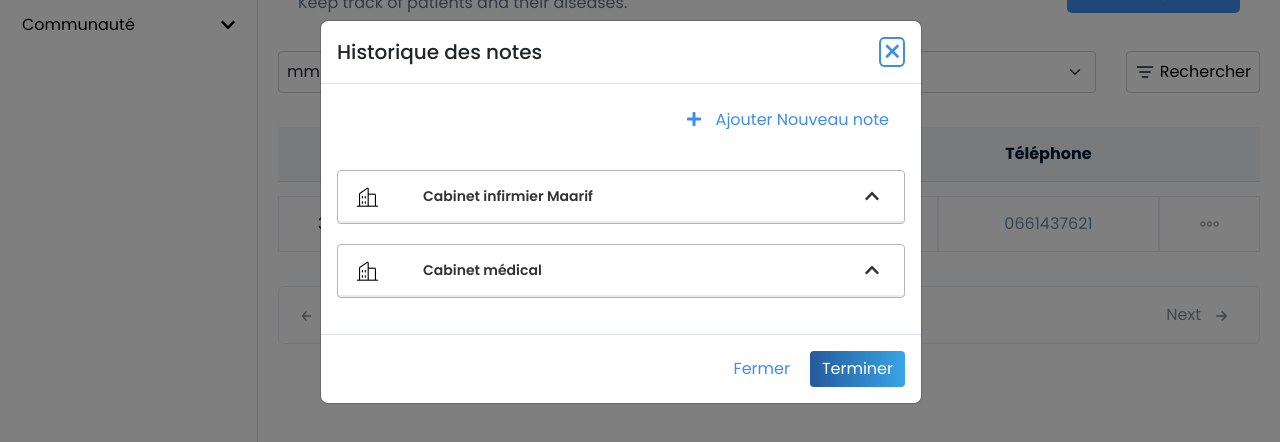
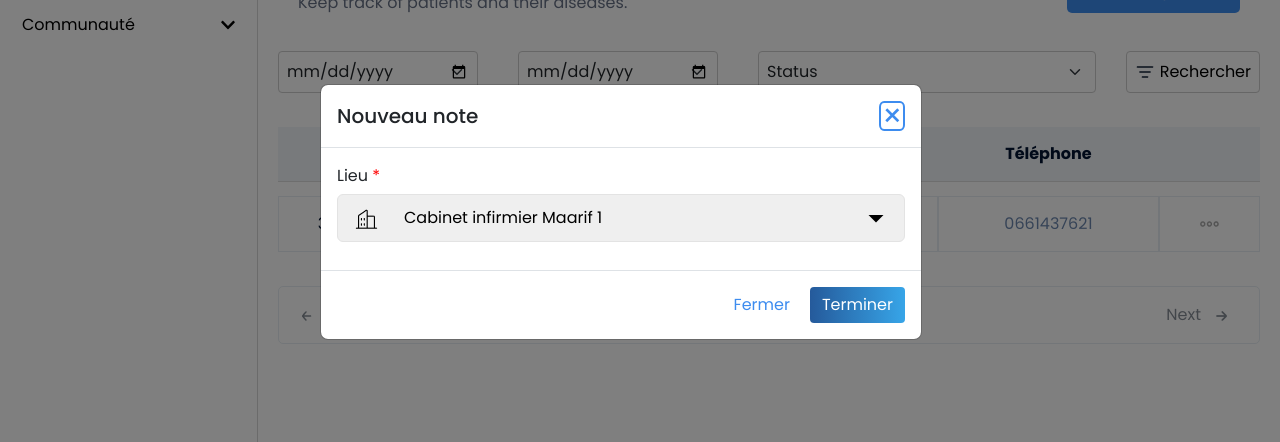
Before and after one commit to omarelhassani12/Mediclic2024, a plain HTML site: page index.html in a window 1280 px wide. Shown: the part 188-630 px from the top of the page. Drawn offline with nearby package versions, Linux system fonts and the light colour scheme.

Commit message:
add the left icon to the inputs

```diff
--- a/css/patient-modal.css
+++ b/css/patient-modal.css
@@ -39,40 +39,6 @@ body {
     border: none;
 }
 
-
-/* .close-btn {
-    color: #3D8CEF;
-    cursor: pointer;
-    display: inline-flex;
-    align-items: center;
-    justify-content: center;
-    width: 25px;
-    height: 25px;
-    border-radius: 10%;
-    border: 2px solid #3D8CEF;
-    margin-right: 10px;
-}
-
-.close-btn i {
-    margin-bottom: 2px;
-    font-size: 1rem;
-    color: #3D8CEF;
-} */
-
-
-/* .modal-content .btn-close {
-    color: #3D8CEF !important;
-    cursor: pointer;
-    display: inline-flex;
-    align-items: center;
-    justify-content: center;
-    width: 10px;
-    height: 10px;
-    border-radius: 10%;
-    border: 3px solid #3D8CEF;
-    margin-right: 10px;
-}
-*/
 .btn-close-blue {
     box-sizing: content-box;
     line-height: 0;
@@ -136,6 +102,30 @@ label {
     position: relative;
 }
 
+.new-comment i {
+    position: absolute;
+    left: 10px;
+    top: 50%;
+    transform: translateY(-50%);
+    z-index: 1;
+}
+
+.new-comment select,
+.new-comment input {
+    padding-left: 30px;
+}
+
+.icon-lieu {
+    width: 20px;
+    height: 20px;
+}
+
+/* Style for the icon-lieu class */
+.icon-lieu::before {
+    position: relative;
+    content: url('../img/icons/lieu.png'); /* Icon path */
+}
+
 .new-comment select {
     flex: 1;
 }
@@ -146,7 +136,6 @@ label,
 }
 
 .new-comment {
-    position: relative;
     width: 100%;
 }
 
@@ -155,7 +144,7 @@ label,
     border: 1px solid var(--c-grey-200);
     border-radius: 6px;
     height: 48px;
-    padding: 0 26px 0 46px;
+    padding: 0 26px 0 66px;
     width: 100%;
     appearance: none;
     -webkit-appearance: none;
@@ -177,6 +166,8 @@ label,
     }
 }
 
+
+
 label span {
     color: red;
 }
@@ -186,7 +177,7 @@ input[type="text"] {
     border: 1px solid var(--c-grey-200);
     border-radius: 6px;
     height: 48px;
-    padding: 0 26px 0 46px;
+    padding: 0 26px 0 66px;
     width: 100%;
     font-size: 16px;
     color: var(--c-grey-500);
@@ -224,7 +215,7 @@ input[type="text"]::placeholder {
     border: 1px solid var(--c-grey-200);
     border-radius: 6px;
     height: 48px;
-    padding: 0 26px 0 46px;
+    padding: 0 26px 0 66px;
     width: 100%;
     font-size: 16px;
     color: var(--c-grey-500);
@@ -266,7 +257,7 @@ input[type="email"] {
     border: 1px solid var(--c-grey-200);
     border-radius: 6px;
     height: 48px;
-    padding: 0 26px 0 46px;
+    padding: 0 26px 0 66px;
     width: 100%;
     font-size: 16px;
     color: var(--c-grey-500);
@@ -286,6 +277,8 @@ input[type="email"]:focus {
     border-color: var(--c-grey-300);
     box-shadow: 0 0 0 4px var(--c-grey-100);
 }
+
+
 
 /* //////////////////////////////////////////////////////////////////////// */
 
@@ -366,7 +359,7 @@ input[type="email"]:focus {
 }
 
 .title-diag .title span {
-    margin-left: 35px;
+    margin-left: 20px;
     font-size: 14px;
     color: #333333;
     font-weight: 600;
--- a/index.html
+++ b/index.html
@@ -392,7 +392,7 @@
         </div>
     </div>
 
-    <!-- Notes Modal -->
+    <!-- //Notes Modal -->
     <div class="modal fade" id="NotesModal" tabindex="-1" aria-labelledby="NotesModalLabel" aria-hidden="true">
         <div class="modal-dialog modal-dialog-centered modal-xl">
             <div class="modal-content">
@@ -404,7 +404,7 @@
                     <form action="">
                         <div class="col-xs-12">
                             <div class="col-md-12 btn-icon">
-                                <button type="button" class="btn-note">
+                                <button type="button" class="btn-note" data-bs-toggle="modal" data-bs-target="#NVNotesModal">
                                     <i class="fas fa-plus"></i>
                                     <span>Ajouter Nouveau note</span>
                                 </button>
@@ -464,6 +464,37 @@
         </div>
     </div>
 
+    <!-- //NV Notes Modal -->
+    <div class="modal fade" id="NVNotesModal" tabindex="-1" aria-labelledby="NVNotesModalLabel" aria-hidden="true">
+        <div class="modal-dialog modal-dialog-centered modal-xl">
+            <div class="modal-content">
+                <div class="modal-header">
+                    <h5 class="modal-title" id="NVNotesModalLabel">Nouveau note</h5>
+                    <button type="button" class="btn-close-blue" data-bs-dismiss="modal" aria-label="Close"></button>
+                </div>
+                <div class="modal-body">
+                    <form action="">
+                        <div class="col-sm-12">
+                            <label for="lieu">Lieu <span>*</span></label>
+                            <div class="new-comment">
+                                <i class="icon-lieu"></i>
+                                <select>
+                                    <option value="Cabinet infirmier Maarif 1">Cabinet infirmier Maarif  1</option>
+                                    <option value="Lieu2">Lieu 2</option>
+                                </select>
+                                <i class="icon-down-arrow"></i>
+                            </div>
+                        </div>
+                    </form>
+                </div>
+                <div class="modal-footer">
+                    <button type="button" class="btn btn-fermer" data-bs-dismiss="modal">Fermer</button>
+                    <button type="button" class="btn btn-primary2">Terminer</button>
+                </div>
+            </div>
+        </div>
+    </div>
+
 
 
     <script src="https://cdnjs.cloudflare.com/ajax/libs/font-awesome/5.15.4/js/all.min.js"></script>
@@ -473,9 +504,10 @@
     <script src="https://code.jquery.com/jquery-3.6.0.min.js"></script>
     <script src="./js/index.js"></script>
 
+
     <script>
         $(document).ready(function() {
-            $('#NotesModal').modal('show');
+            $('#NVNotesModal').modal('show');
         });
     </script>
 
```
